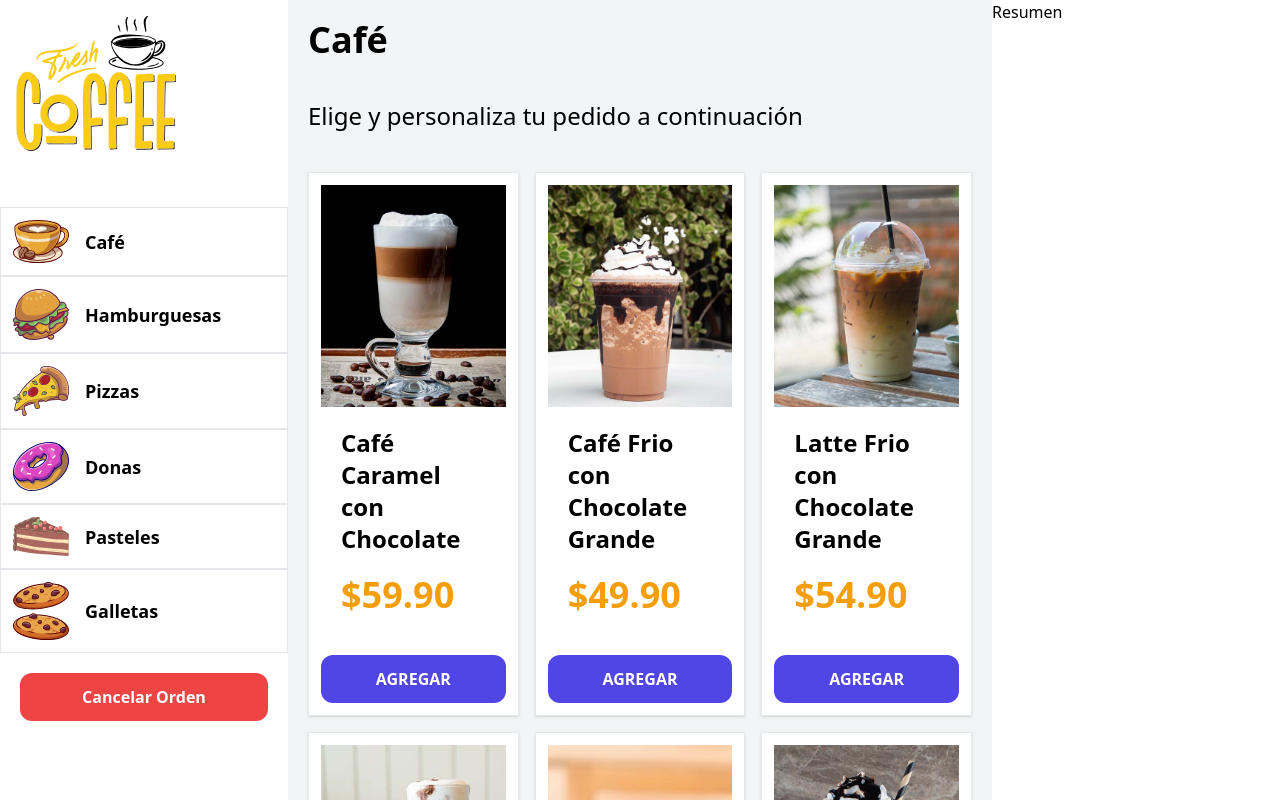
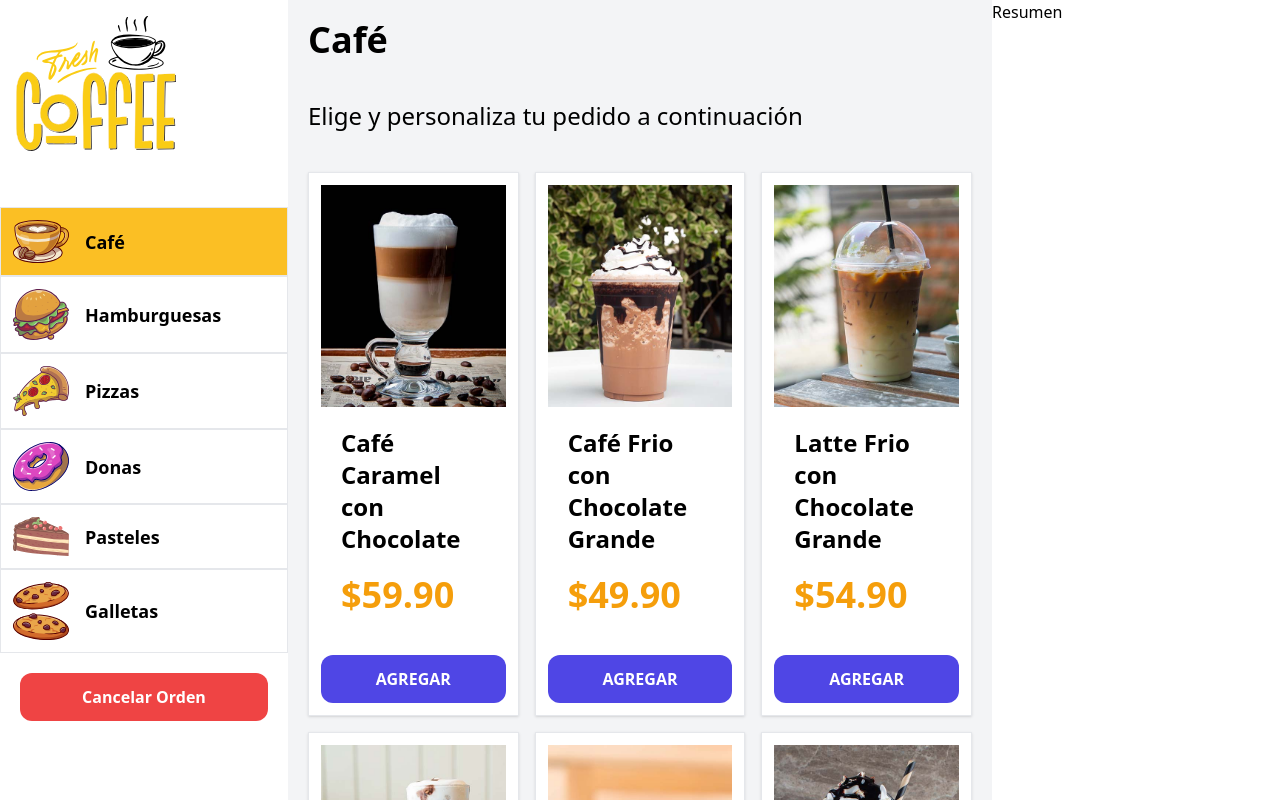
Before and after one commit to Leo-Zubiri/Laravel-React, a React (Vite) app in the folder react-front/: page / in a window 1280 px wide. Built offline with nearby package versions, Linux system fonts and the light colour scheme.

Commit message:
Filtrando por categoria Vista Productos

```diff
--- a/react-front/src/components/Categoria.jsx
+++ b/react-front/src/components/Categoria.jsx
@@ -2,12 +2,12 @@ import useAppContext from "../hooks/useAppContext";
 
 export default function Categoria({categoria}) {
 
-  const {handleClickCategoria} = useAppContext();
+  const {handleClickCategoria,categoriaActual} = useAppContext();
   const {nombre,icono,id} = categoria;
 
   return (
     <div
-        className="flex items-center w-full border gap-4 p-3 hover:bg-amber-400 cursor-pointer"
+        className={`${categoriaActual.id === id ? "bg-amber-400" : "bg-white"} flex items-center w-full border gap-4 p-3 hover:bg-amber-400 cursor-pointer`}
     >
         <img
             src={`/img/icono_${icono}.svg`}
--- a/react-front/src/views/Inicio.jsx
+++ b/react-front/src/views/Inicio.jsx
@@ -1,11 +1,11 @@
-import {productos} from '../data/productos'
+import {productos as data} from '../data/productos'
 import Producto from '../components/Producto'
 import useAppContext from '../hooks/useAppContext'
 
 export default function Inicio() {
   const {categoriaActual} = useAppContext();
 
-
+  const productos = data.filter(prod => prod.categoria_id === categoriaActual.id);
 
   return (
     <>
```
